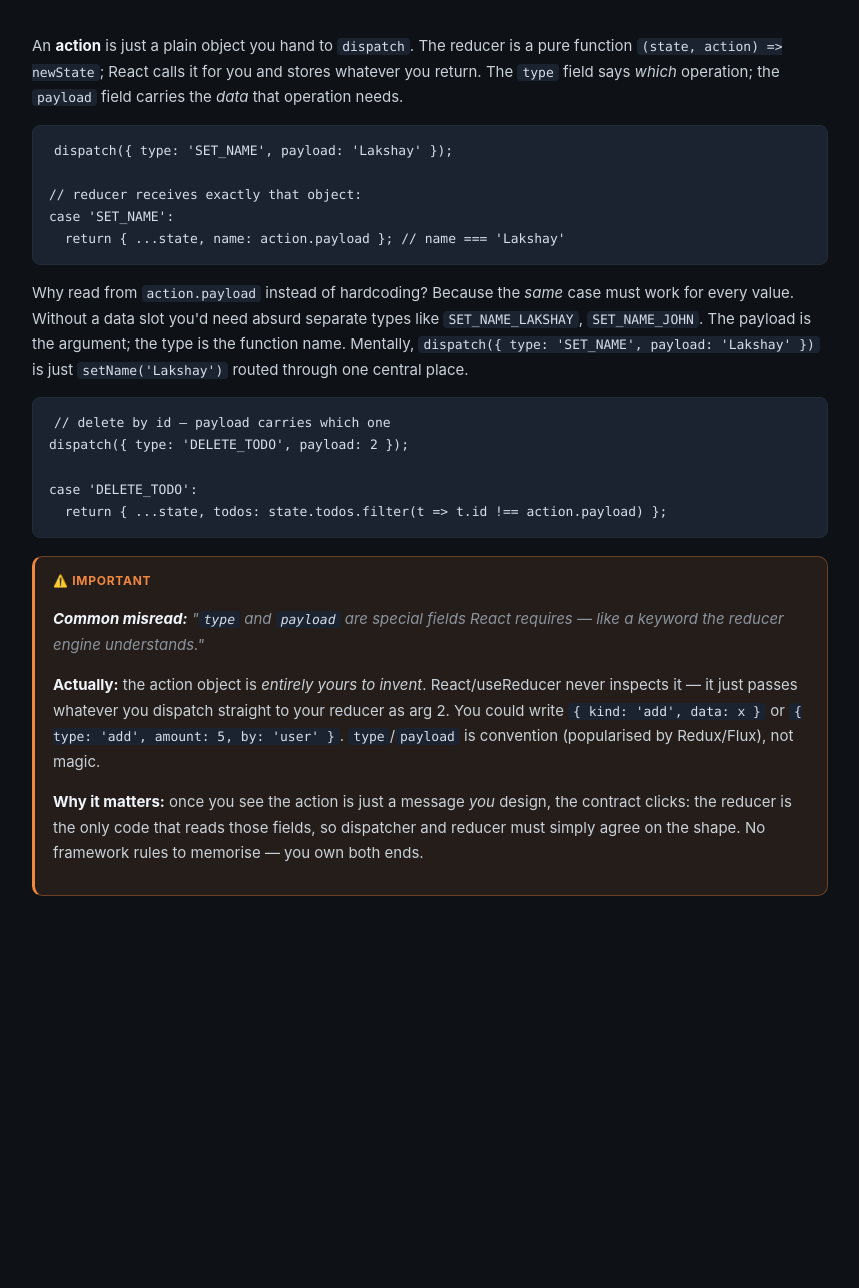
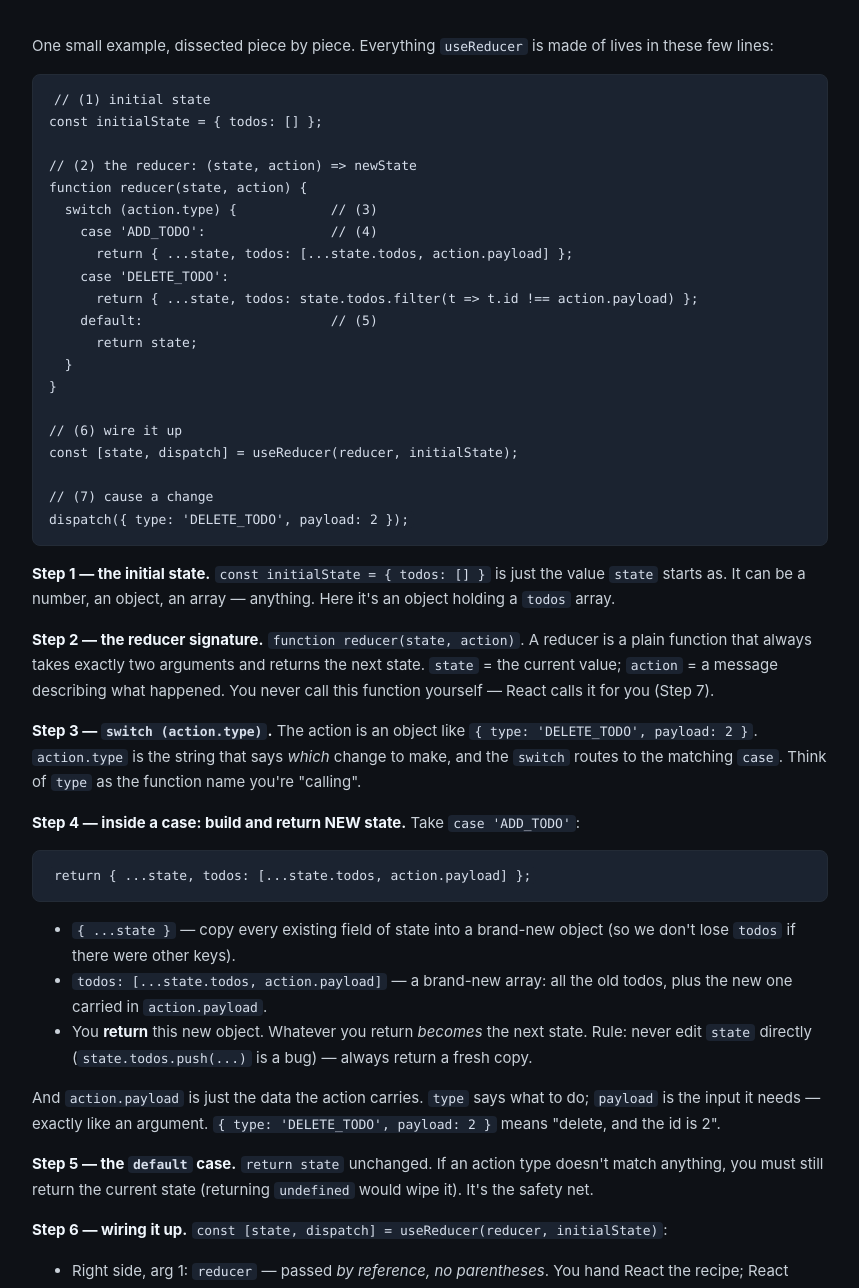
Before and after one commit to LakshayBhandari/field-notes, a plain HTML site: page site/ch-reducer-actions.html in a window 1280 px wide. Shown: the part 221-1509 px from the top of the page, without its empty margins (210-1069 px from the left). Before the commit the page ends 1275 px from the top, so only its background shows below. Drawn offline with Linux system fonts and the light colour scheme.

Commit message:
Rewrite useReducer chapter as step-by-step syntax dissection
Reframe from conceptual prose to a line-by-line walkthrough of one
example (state, reducer signature, switch/action.type, payload, spread,
useReducer args, destructuring, dispatch cycle) + a pass-vs-call callout.

Co-Authored-By: Claude Opus 4.8 <noreply@anthropic.com>

```diff
--- a/site/ch-reducer-actions.html
+++ b/site/ch-reducer-actions.html
@@ -3,7 +3,7 @@
 <head>
 <meta charset="UTF-8">
 <meta name="viewport" content="width=device-width, initial-scale=1">
-<title>useReducer actions &amp; payload — Codex</title>
+<title>useReducer, line by line — Codex</title>
 <link rel="stylesheet" href="assets/codex.css">
 <script>
   /* no-flash: apply saved theme before first paint */
@@ -13,25 +13,66 @@
 <body>
 <main>
   <div class="controls"><a class="navlink" href="index.html">← Home</a><a class="navlink navprev" href="ch-abortcontroller.html">‹ Prev</a><select id="theme-select" onchange="setTheme(this.value)" aria-label="Theme"><option value="dark">Dark</option><option value="light">Light</option></select></div>
-  <h1>useReducer actions &amp; payload</h1>
+  <h1>useReducer, line by line</h1>
   <div class="chapter-body">
-    <p>An <strong>action</strong> is just a plain object you hand to <code>dispatch</code>. The reducer is a pure function <code>(state, action) =&gt; newState</code>; React calls it for you and stores whatever you return. The <code>type</code> field says <em>which</em> operation; the <code>payload</code> field carries the <em>data</em> that operation needs.</p>
-    <pre><code>dispatch({ type: 'SET_NAME', payload: 'Lakshay' });
+    <p>One small example, dissected piece by piece. Everything <code>useReducer</code> is made of lives in these few lines:</p>
+    <pre><code>// (1) initial state
+const initialState = { todos: [] };
 
-// reducer receives exactly that object:
-case 'SET_NAME':
-  return { ...state, name: action.payload }; // name === 'Lakshay'</code></pre>
-    <p>Why read from <code>action.payload</code> instead of hardcoding? Because the <em>same</em> case must work for every value. Without a data slot you'd need absurd separate types like <code>SET_NAME_LAKSHAY</code>, <code>SET_NAME_JOHN</code>. The payload is the argument; the type is the function name. Mentally, <code>dispatch({ type: 'SET_NAME', payload: 'Lakshay' })</code> is just <code>setName('Lakshay')</code> routed through one central place.</p>
-    <pre><code>// delete by id — payload carries which one
-dispatch({ type: 'DELETE_TODO', payload: 2 });
+// (2) the reducer: (state, action) =&gt; newState
+function reducer(state, action) {
+  switch (action.type) {            // (3)
+    case 'ADD_TODO':                // (4)
+      return { ...state, todos: [...state.todos, action.payload] };
+    case 'DELETE_TODO':
+      return { ...state, todos: state.todos.filter(t =&gt; t.id !== action.payload) };
+    default:                        // (5)
+      return state;
+  }
+}
 
-case 'DELETE_TODO':
-  return { ...state, todos: state.todos.filter(t =&gt; t.id !== action.payload) };</code></pre>
+// (6) wire it up
+const [state, dispatch] = useReducer(reducer, initialState);
+
+// (7) cause a change
+dispatch({ type: 'DELETE_TODO', payload: 2 });</code></pre>
+
+    <p><strong>Step 1 — the initial state.</strong> <code>const initialState = { todos: [] }</code> is just the value <code>state</code> starts as. It can be a number, an object, an array — anything. Here it's an object holding a <code>todos</code> array.</p>
+
+    <p><strong>Step 2 — the reducer signature.</strong> <code>function reducer(state, action)</code>. A reducer is a plain function that always takes exactly two arguments and returns the next state. <code>state</code> = the current value; <code>action</code> = a message describing what happened. You never call this function yourself — React calls it for you (Step 7).</p>
+
+    <p><strong>Step 3 — <code>switch (action.type)</code>.</strong> The action is an object like <code>{ type: 'DELETE_TODO', payload: 2 }</code>. <code>action.type</code> is the string that says <em>which</em> change to make, and the <code>switch</code> routes to the matching <code>case</code>. Think of <code>type</code> as the function name you're "calling".</p>
+
+    <p><strong>Step 4 — inside a case: build and return NEW state.</strong> Take <code>case 'ADD_TODO'</code>:</p>
+    <pre><code>return { ...state, todos: [...state.todos, action.payload] };</code></pre>
+    <ul>
+      <li><code>{ ...state }</code> — copy every existing field of state into a brand-new object (so we don't lose <code>todos</code> if there were other keys).</li>
+      <li><code>todos: [...state.todos, action.payload]</code> — a brand-new array: all the old todos, plus the new one carried in <code>action.payload</code>.</li>
+      <li>You <strong>return</strong> this new object. Whatever you return <em>becomes</em> the next state. Rule: never edit <code>state</code> directly (<code>state.todos.push(...)</code> is a bug) — always return a fresh copy.</li>
+    </ul>
+    <p>And <code>action.payload</code> is just the data the action carries. <code>type</code> says what to do; <code>payload</code> is the input it needs — exactly like an argument. <code>{ type: 'DELETE_TODO', payload: 2 }</code> means "delete, and the id is 2".</p>
+
+    <p><strong>Step 5 — the <code>default</code> case.</strong> <code>return state</code> unchanged. If an action type doesn't match anything, you must still return the current state (returning <code>undefined</code> would wipe it). It's the safety net.</p>
+
+    <p><strong>Step 6 — wiring it up.</strong> <code>const [state, dispatch] = useReducer(reducer, initialState)</code>:</p>
+    <ul>
+      <li>Right side, arg 1: <code>reducer</code> — passed <em>by reference, no parentheses</em>. You hand React the recipe; React decides when to cook.</li>
+      <li>Right side, arg 2: <code>initialState</code> — the starting value.</li>
+      <li><code>useReducer</code> returns an array of exactly two things. Left side, <code>[state, dispatch]</code>, pulls them out <em>by position</em>: slot 0 = current state (read it to render), slot 1 = the <code>dispatch</code> function (call it to change). The names are yours; the order is fixed.</li>
+    </ul>
+
+    <p><strong>Step 7 — <code>dispatch</code> the full cycle.</strong> When you run <code>dispatch({ type: 'DELETE_TODO', payload: 2 })</code>:</p>
+    <ul>
+      <li>You don't change state — you just <em>announce</em> the action.</li>
+      <li>React calls <code>reducer(currentState, { type: 'DELETE_TODO', payload: 2 })</code> for you.</li>
+      <li>The matching <code>case</code> runs, returns new state, React stores it, the component re-renders with the updated <code>state</code>.</li>
+    </ul>
+
     <div class="callout slip">
       <div class="lbl">⚠️ IMPORTANT</div>
-      <p class="said"><strong>Common misread:</strong> "<code>type</code> and <code>payload</code> are special fields React requires — like a keyword the reducer engine understands."</p>
-      <p><strong>Actually:</strong> the action object is <em>entirely yours to invent</em>. React/useReducer never inspects it — it just passes whatever you dispatch straight to your reducer as arg 2. You could write <code>{ kind: 'add', data: x }</code> or <code>{ type: 'add', amount: 5, by: 'user' }</code>. <code>type</code>/<code>payload</code> is convention (popularised by Redux/Flux), not magic.</p>
-      <p><strong>Why it matters:</strong> once you see the action is just a message <em>you</em> design, the contract clicks: the reducer is the only code that reads those fields, so dispatcher and reducer must simply agree on the shape. No framework rules to memorise — you own both ends.</p>
+      <p class="said"><strong>Common misread:</strong> writing <code>useReducer(reducer(), initialState)</code> with parentheses, or thinking you call the reducer yourself to update state.</p>
+      <p><strong>Actually:</strong> you pass <code>reducer</code> with <em>no</em> parentheses — a reference, not a call. <code>reducer()</code> would run it immediately (with no args) and pass its return value, which is wrong. You never invoke the reducer in your code at all; the <em>only</em> way it runs is React calling it in response to a <code>dispatch</code>.</p>
+      <p><strong>Why it matters:</strong> this single distinction — pass the function vs. call the function — is the most common useReducer bug, and it's the same idea behind <code>onClick={handler}</code> vs <code>onClick={handler()}</code>. Reference = "here's what to run later." Call = "run it now."</p>
     </div>
   </div>
 </main>
```
Also changed, not shown: site/index.html (+1 -1 lines).
